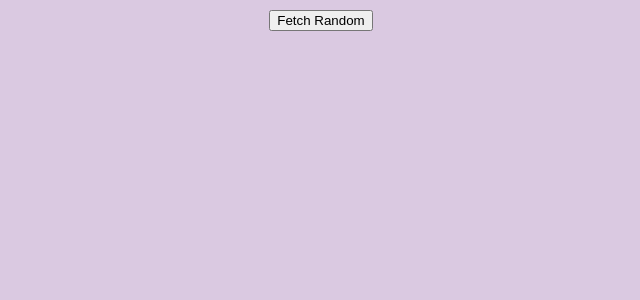
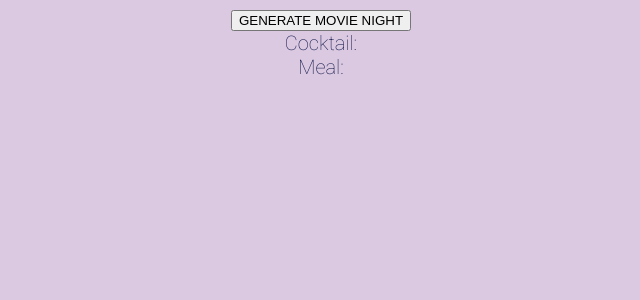
Before and after one commit to klee0589/Dinner-and-a-Movie, a React (Create React App) app: page / in a window 1280 px wide. Shown: the top 300 px of the page, without its empty margins (319-959 px from the left). Built offline with nearby package versions, Linux system fonts and the light colour scheme.

Commit message:
use promise for all calls

```diff
--- a/src/App.css
+++ b/src/App.css
@@ -9,6 +9,8 @@
   flex-wrap: wrap;
   width: 100%;
   justify-content: center;
+  flex-direction: column;
+  font-size: 20px;
 }
 
 .card {
--- a/src/App.js
+++ b/src/App.js
@@ -1,21 +1,32 @@
 import React from 'react';
 import { useSelector } from 'react-redux'
 import './App.css';
-import useCocktail from './hooks/useCocktail';
-import CocktailCard from './components/CocktailCard';
+import useMovieNight from './hooks/useMovieNight';
+// import CocktailCard from './components/CocktailCard';
 
 function App() {
-  const { fetchData, loading } = useCocktail();
-  const cocktails = useSelector((state) => state.cocktails.allCocktails)
+  const { fetchData, loading } = useMovieNight();
+  const cocktail = useSelector((state) => state.cocktail.currentCocktail)
+  const meal = useSelector((state) => state.meal.currentMeal)
 
   return (
     <div className="App">
-      <button onClick={fetchData}>Fetch Random</button>
+      <button onClick={fetchData}>GENERATE MOVIE NIGHT</button>
       <div className="container">
-        {cocktails ?
-          cocktails.map((cocktail, index) => <div key={index}><CocktailCard cocktail={cocktail} /></div>)
-          : loading && 'Loading...'
-        }
+        <div>
+          Cocktail:
+          {cocktail ?
+            cocktail.name
+            : loading && 'Loading...'
+          }
+        </div>
+        <div>
+          Meal:
+          {meal ?
+            meal[0].title
+            : loading && 'Loading...'
+          }
+        </div>
       </div>
     </div>
   );
--- a/src/hooks/useCocktail.js
+++ /dev/null
@@ -1,44 +0,0 @@
-import { useState } from 'react';
-import { useDispatch } from 'react-redux';
-import { addCocktail } from '../slices/cocktailSlice';
-
-const useCocktail = () => {
-  const [loading, setLoading] = useState(false);
-  // const [cocktail, setCocktail] = useState();
-  const dispatch = useDispatch();
-
-  const url = 'https://cocktails3.p.rapidapi.com/random';
-
-  const options = {
-    method: 'GET',
-    headers: {
-      // eslint-disable-next-line no-undef
-      'X-RapidAPI-Key': process.env.REACT_APP_COCKTAIL_API_Key,
-      'X-RapidAPI-Host': 'cocktails3.p.rapidapi.com'
-    }
-  };
-
-  const fetchData = async () => {
-    try {
-      setLoading(true)
-      const response = await fetch(url, options);
-      const result = await response.json();
-      // setCocktail(result.body[0].ingredients);
-      dispatch(addCocktail(result.body[0]))
-    } catch (error) {
-      setLoading(false)
-      console.error(error);
-    } finally {
-      setLoading(false)
-    }
-  };
-
-  return {
-    // cocktail,
-    fetchData,
-    loading
-  }
-
-}
-
-export default useCocktail;
--- /dev/null
+++ b/src/hooks/useMovieNight.js
@@ -0,0 +1,91 @@
+import { useState } from 'react';
+import { useDispatch } from 'react-redux';
+import { addCocktail } from '../slices/cocktailSlice';
+import { addMovie } from '../slices/movieSlice';
+import { addMeal } from '../slices/mealSlice';
+
+const useMovieNight = () => {
+  const [loading, setLoading] = useState(false);
+  // const [cocktail, setCocktail] = useState();
+  const dispatch = useDispatch();
+
+  const fetchRandomWord = async () => {
+    try {
+      const response = await fetch('https://random-word-api.herokuapp.com/word?number=1');
+      if (!response.ok) {
+        throw new Error('Failed to fetch random word');
+      }
+      const result = await response.json();
+      return result;
+    } catch (error) {
+      throw new Error('Failed to fetch random word');
+    }
+  };
+
+  const cocktailOptions = {
+    method: 'GET',
+    headers: {
+      // eslint-disable-next-line no-undef
+      'X-RapidAPI-Key': process.env.REACT_APP_RAPID_API_KEY,
+      'X-RapidAPI-Host': 'cocktails3.p.rapidapi.com'
+    }
+  };
+
+  const movieOptions = {
+    method: 'GET',
+    headers: {
+      // eslint-disable-next-line no-undef
+      'X-RapidAPI-Key': process.env.REACT_APP_RAPID_API_KEY,
+      'X-RapidAPI-Host': 'utelly-tv-shows-and-movies-availability-v1.p.rapidapi.com'
+    }
+  };
+
+  const mealOptions = {
+    method: 'GET',
+    headers: {
+      // eslint-disable-next-line no-undef
+      'X-RapidAPI-Key': process.env.REACT_APP_RAPID_API_KEY,
+      'X-RapidAPI-Host': 'spoonacular-recipe-food-nutrition-v1.p.rapidapi.com'
+    }
+  };
+
+  const cocktailUrl = 'https://cocktails3.p.rapidapi.com/random';
+  const movieUrl = 'https://utelly-tv-shows-and-movies-availability-v1.p.rapidapi.com/lookup?country=us';
+  const mealUrl = 'https://spoonacular-recipe-food-nutrition-v1.p.rapidapi.com/recipes/findByIngredients?ingredients=apples%2Cflour%2Csugar&number=5&ignorePantry=true&ranking=1';
+
+  const fetchData = async () => {
+    try {
+      setLoading(true)
+
+      const cocktailResponse = await fetch(cocktailUrl, cocktailOptions);
+      const cocktailResult = await cocktailResponse.json();
+
+      const randomWord = await fetchRandomWord()
+      const movieResponse = await fetch(`${movieUrl}&term=${randomWord}`, movieOptions);
+      const movieResult = await movieResponse.json();
+
+      const mealResponse = await fetch(mealUrl, mealOptions);
+      const mealResult = await mealResponse.json();
+
+      const allResultsPromise = Promise.all([cocktailResult, movieResult, mealResult])
+
+      allResultsPromise.then(([cocktailResult, movieResult, mealResponse]) => {
+        dispatch(addCocktail(cocktailResult.body[0]))
+        dispatch(addMovie(movieResult))
+        dispatch(addMeal(mealResponse))
+      })
+    } catch (error) {
+      console.error(error);
+    } finally {
+      setLoading(false)
+    }
+  };
+
+  return {
+    fetchData,
+    loading
+  }
+
+}
+
+export default useMovieNight;
--- a/src/slices/cocktailSlice.js
+++ b/src/slices/cocktailSlice.js
@@ -1,7 +1,7 @@
 import { createSlice } from '@reduxjs/toolkit'
 
 const initialState = {
-  allCocktails: [],
+  currentCocktail: null,
 }
 
 export const cocktailSlice = createSlice({
@@ -9,7 +9,7 @@ export const cocktailSlice = createSlice({
   initialState,
   reducers: {
     addCocktail: (state, action) => {
-      state.allCocktails = [...state.allCocktails, action.payload]
+      state.currentCocktail = action.payload
     },
   },
 })
--- /dev/null
+++ b/src/slices/mealSlice.js
@@ -0,0 +1,19 @@
+import { createSlice } from '@reduxjs/toolkit'
+
+const initialState = {
+    currentMeal: null,
+}
+
+export const mealSlice = createSlice({
+    name: 'meal',
+    initialState,
+    reducers: {
+        addMeal: (state, action) => {
+            state.currentMeal = action.payload
+        },
+    },
+})
+
+export const { addMeal } = mealSlice.actions
+
+export default mealSlice.reducer
--- /dev/null
+++ b/src/slices/movieSlice.js
@@ -0,0 +1,19 @@
+import { createSlice } from '@reduxjs/toolkit'
+
+const initialState = {
+    currentMovie: null,
+}
+
+export const movieSlice = createSlice({
+    name: 'movie',
+    initialState,
+    reducers: {
+        addMovie: (state, action) => {
+            state.currentMovie = action.payload
+        },
+    },
+})
+
+export const { addMovie } = movieSlice.actions
+
+export default movieSlice.reducer
--- a/src/store.js
+++ b/src/store.js
@@ -1,8 +1,12 @@
 import { configureStore } from '@reduxjs/toolkit'
 import cocktailReducer from './slices/cocktailSlice';
+import mealReducer from './slices/mealSlice';
+import movieReducer from './slices/movieSlice';
 
 export const store = configureStore({
   reducer: {
-    cocktails: cocktailReducer
+    cocktail: cocktailReducer,
+    meal: mealReducer,
+    movie: movieReducer
   },
 })
```
Also changed, not shown: 2 other files (tests, documents, lock files or other folders).
